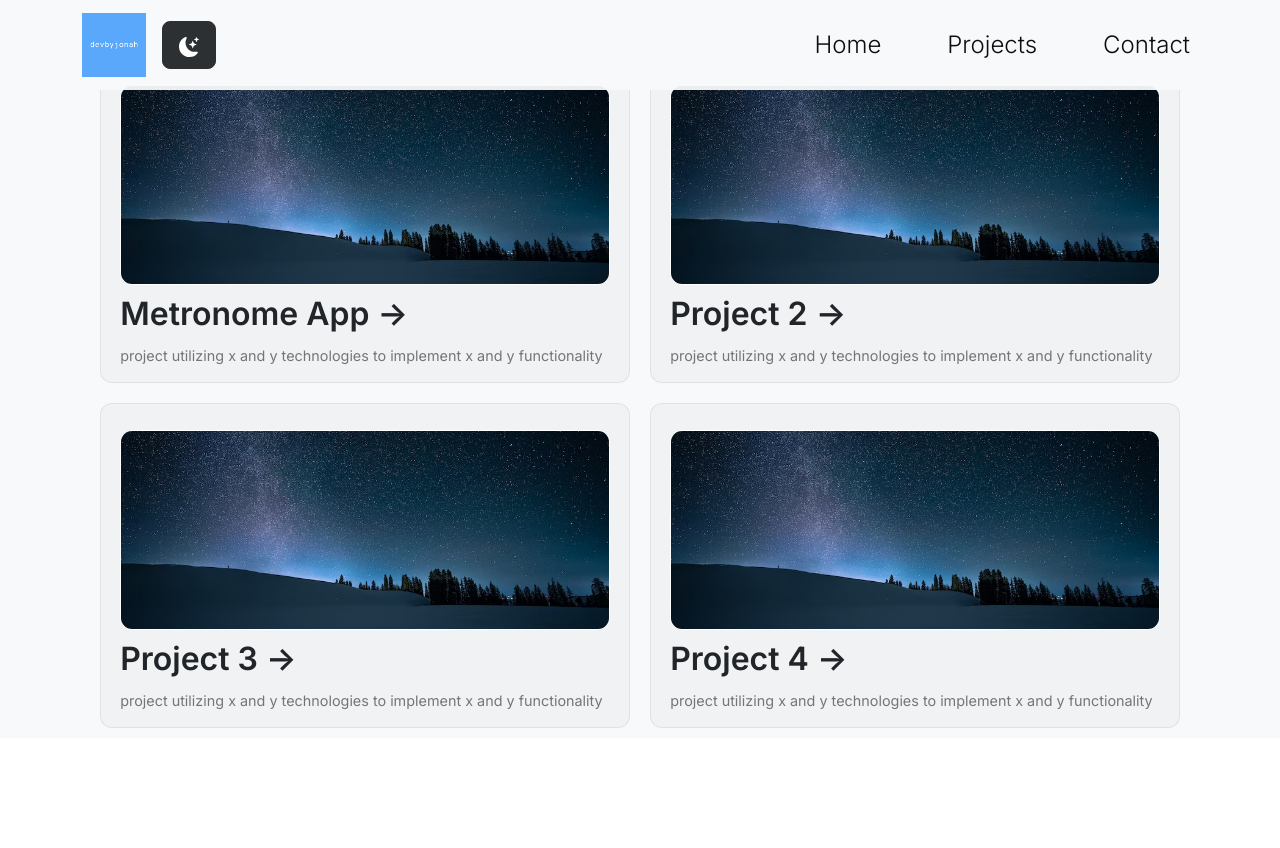
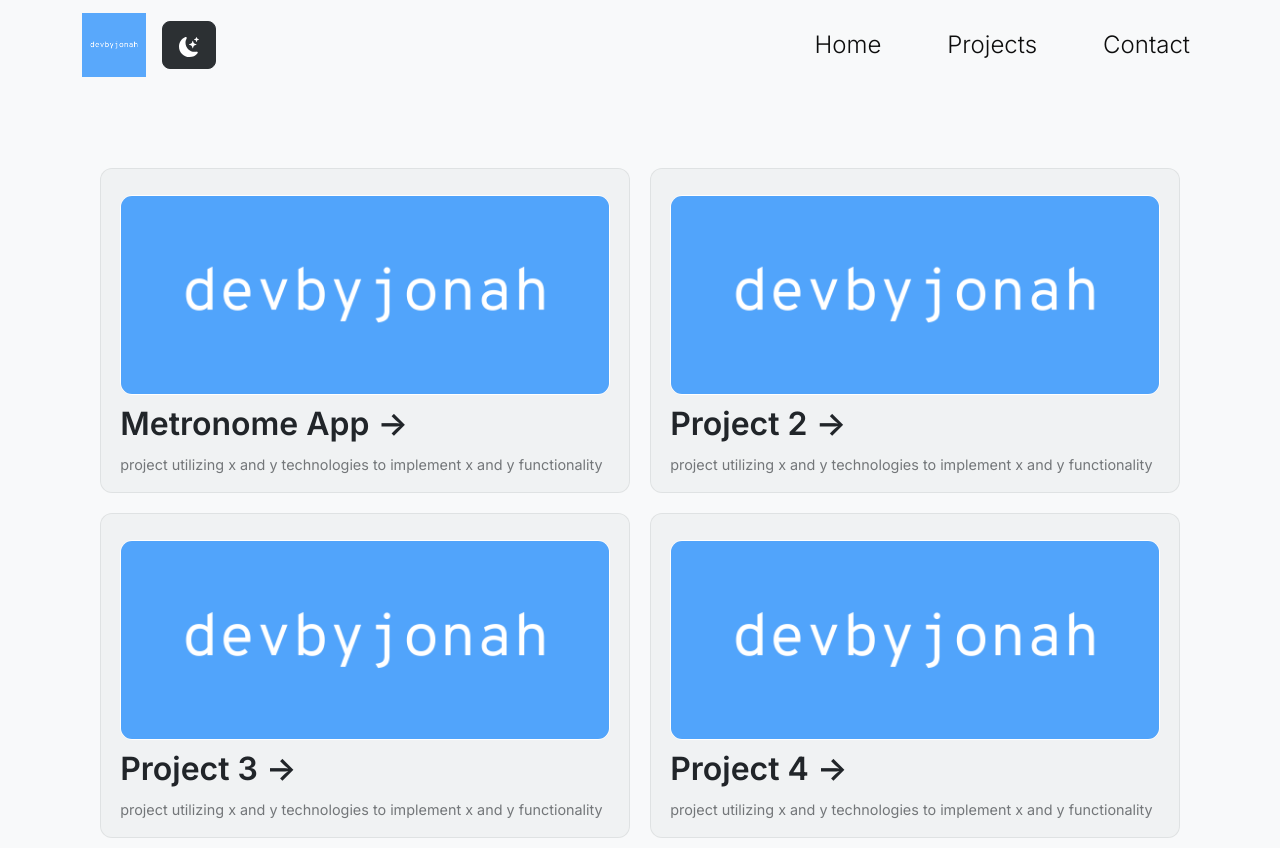
Before and after one commit to devbyjonah/old-portfolio, a Next.js app: page / in a window 1280 px wide. Before the commit the page ends 800 px from the top, so only its background shows below. Built offline with nearby package versions, Linux system fonts and the light colour scheme.

Commit message:
cleaned out unused files/imports

```diff
--- a/pages/_app.js
+++ b/pages/_app.js
@@ -8,10 +8,6 @@
 const inter = Inter({ subsets: ["latin"] });
 
 export default function App({ Component, pageProps }) {
-  // useEffect(() => {
-  //   require("bootstrap/dist/js/bootstrap.bundle.min.js");
-  // }, []);
-
   return (
     <SSRProvider>
       <main className={inter.className}>
--- a/pages/index.js
+++ b/pages/index.js
@@ -45,7 +45,7 @@
         <link rel="icon" href="/favicon.ico" />
       </Head>
       <div className={darkMode ? "text-bg-dark" : "text-bg-light"}>
-        <main className="d-flex flex-column justify-content-between align-items-center mt-5">
+        <main className="min-vh-100 d-flex flex-column justify-content-between align-items-center mt-5">
           <Intro darkMode={darkMode} />
           <Header darkMode={darkMode} darkModeButton={darkModeButton} />
           <div className={styles.grid}>
@@ -53,28 +53,28 @@
               link="/"
               title="Metronome App"
               description="project utilizing x and y technologies to implement x and y functionality"
-              image="/pic.avif"
+              image="/profile.png"
               darkMode={darkMode}
             />
             <Project
               link="/"
               title="Project 2"
               description="project utilizing x and y technologies to implement x and y functionality"
-              image="/pic.avif"
+              image="/profile.png"
               darkMode={darkMode}
             />
             <Project
               link="/"
               title="Project 3"
               description="project utilizing x and y technologies to implement x and y functionality"
-              image="/pic.avif"
+              image="/profile.png"
               darkMode={darkMode}
             />
             <Project
               link="/"
               title="Project 4"
               description="project utilizing x and y technologies to implement x and y functionality"
-              image="/pic.avif"
+              image="/profile.png"
               darkMode={darkMode}
             />
           </div>
```
Also changed, not shown: components/Header.js (+0 -18 lines), public/laptop.jpg (deleted), public/pic.avif (deleted).
